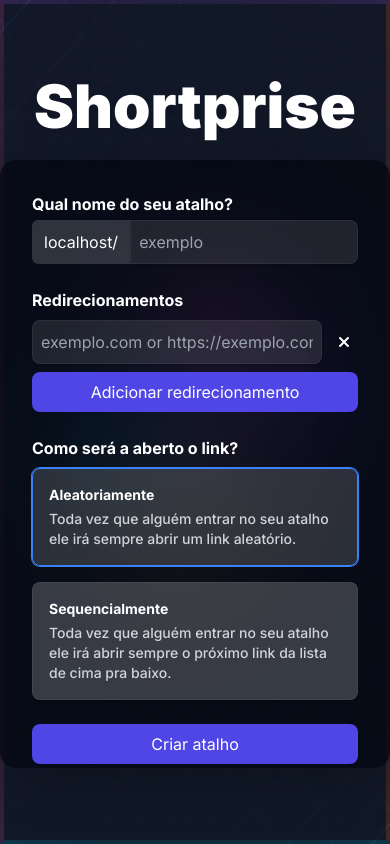
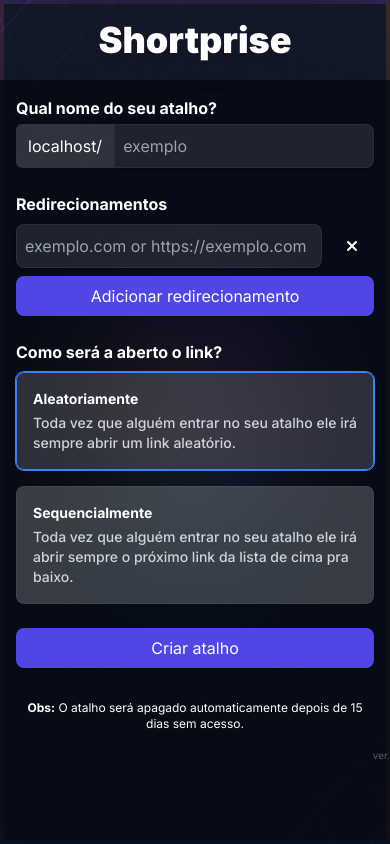
Before and after one commit to Pliavi/shortprise, a Next.js app: page / in a window 390 px wide. Built offline with nearby package versions, Linux system fonts and the light colour scheme.

Commit message:
feat: improve spacing

```diff
--- a/app/layout.tsx
+++ b/app/layout.tsx
@@ -28,11 +28,11 @@ export default function RootLayout({
           <div className="fixed inset-0 border-4 border-l-pink-500 border-r-orange-500 border-b-cyan-500 border-t-purple-500 border-opacity-25"></div>
           <div className="fixed inset-0 backdrop-blur-3xl z-[2]"></div>
           <div className="fixed inset-0 z-[4] bg-[url('/background.jpg')] bg-cover bg-center mix-blend-color-dodge opacity-25"></div>
-          <div className="relative z-10 container md:max-w-[1024px] mx-auto h-4/5 flex flex-col items-center justify-center gap-6">
-            <h1 className="relative text-6xl text-center text-white font-black drop-shadow-xl">
+          <div className="fixed inset-0 h-dvh sm:inset-auto sm:relative z-10 container md:max-w-[1024px] mx-auto sm:h-4/5 flex flex-col items-center justify-stretch sm:justify-center sm:gap-6">
+            <h1 className="flex-shrink-0 basis-20 flex items-center justify-center relative text-4xl sm:text-6xl text-center text-white font-black drop-shadow-xl">
               Shortprise
             </h1>
-            <div className="w-full max-h-[90%] bg-gray-950 bg-opacity-75 rounded-2xl shadow-2xl">
+            <div className="w-full flex-1 overflow-y-scroll sm:max-h-[90%] bg-gray-950 bg-opacity-75 sm:rounded-2xl shadow-2xl">
               {children}
             </div>
           </div>
--- a/app/page.tsx
+++ b/app/page.tsx
@@ -63,7 +63,7 @@ export default function HomePage() {
   return (
     <form
       onSubmit={handleSubmit(onSubmit)}
-      className="overflow-y-scroll h-full p-8"
+      className="overflow-y-scroll h-full p-4 sm:p-8"
     >
       {result?.ok && result.url && (
         <p className="text-sm text-green-500 text-center mb-2">
--- a/components/RSBackgroundBubbles.tsx
+++ b/components/RSBackgroundBubbles.tsx
@@ -10,7 +10,7 @@ export const RSBackgroundBubbles = () => {
     <>
       <div
         className={clsx([
-          "absolute right-[25%]  bg-opacity-50  w-4/12 aspect-square rounded-full origin-top-right animate-spin-slow transition-colors duration-500",
+          "absolute right-[25%] bg-opacity-50 w-4/12 aspect-square rounded-full origin-top-right sm:animate-spin-slow sm:transition-colors sm:duration-500",
           status === "" && "bg-pink-500",
           status === "loading" && "bg-yellow-500",
           status === "error" && "bg-red-500",
@@ -19,7 +19,7 @@ export const RSBackgroundBubbles = () => {
       ></div>
       <div
         className={clsx([
-          "absolute bottom-[50%]  bg-opacity-50  w-4/12 aspect-square rounded-full origin-bottom animate-spin-slow transition-colors duration-500",
+          "absolute bottom-[50%] bg-opacity-50 w-4/12 aspect-square rounded-full origin-bottom sm:animate-spin-slow sm:transition-colors sm:duration-500",
           status === "" && "bg-purple-500",
           status === "loading" && "bg-yellow-500",
           status === "error" && "bg-red-500",
@@ -28,7 +28,7 @@ export const RSBackgroundBubbles = () => {
       ></div>
       <div
         className={clsx([
-          "absolute left-[25%]  bg-opacity-50  w-4/12 aspect-square rounded-full origin-bottom-left animate-spin-slow transition-colors duration-500",
+          "absolute left-[25%] bg-opacity-50 w-4/12 aspect-square rounded-full origin-bottom-left sm:animate-spin-slow sm:transition-colors sm:duration-500",
           status === "" && "bg-orange-500",
           status === "loading" && "bg-yellow-500",
           status === "error" && "bg-red-500",
@@ -37,7 +37,7 @@ export const RSBackgroundBubbles = () => {
       ></div>
       <div
         className={clsx([
-          "absolute top-[50%]  bg-opacity-50  w-4/12 aspect-square rounded-full origin-top animate-spin-slow transition-colors duration-500",
+          "absolute top-[50%] bg-opacity-50 w-4/12 aspect-square rounded-full origin-top sm:animate-spin-slow sm:transition-colors sm:duration-500",
           status === "" && "bg-cyan-500",
           status === "loading" && "bg-yellow-500",
           status === "error" && "bg-red-500",
--- a/components/RSButton.tsx
+++ b/components/RSButton.tsx
@@ -12,7 +12,7 @@ export const RSButton = forwardRef<HTMLButtonElement, Props>(function RSButton(
   return (
     <button
       className={clsx(
-        "inline-block rounded-lg p-2 text-white shadow-sm focus:outline-none focus:ring",
+        "inline-block rounded-lg p-2 px-4 text-white shadow-sm focus:outline-none focus:ring",
         variant === "primary" && "bg-indigo-600 hover:bg-indigo-700",
         className
       )}
```
